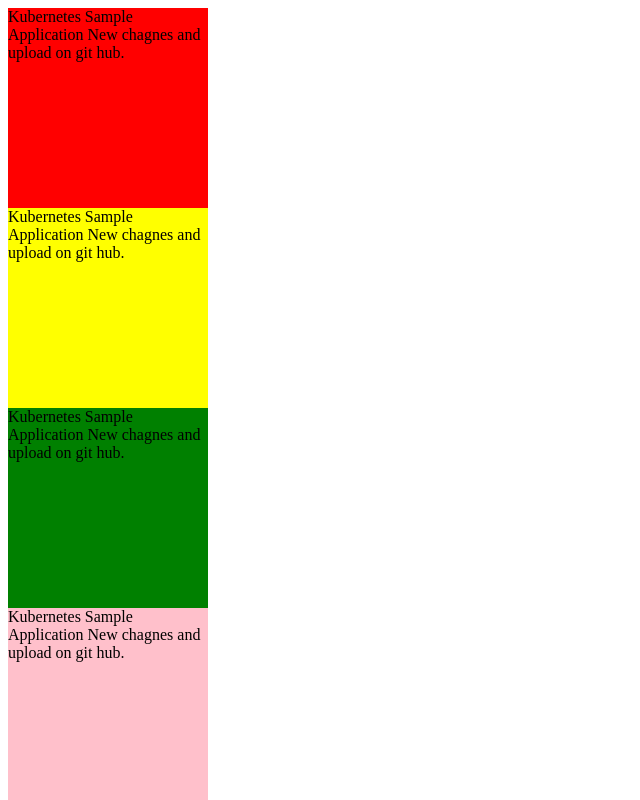
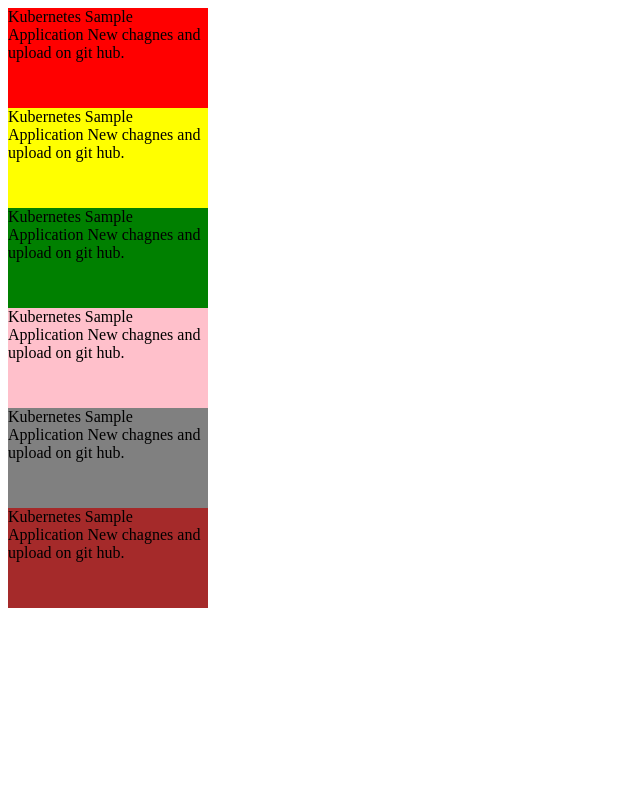
Before and after one commit to RajeshBoffincoders/digital-ocean-kubernetes-deploy, a plain HTML site: page index.html in a window 1280 px wide. Shown: the top 800 px of the page, without its empty margins (0-640 px from the left). Drawn offline with Linux system fonts and the light colour scheme.

Commit message:
my-first-app initial commit

```diff
--- a/index.html
+++ b/index.html
@@ -1,27 +1,27 @@
 <!DOCTYPE html>
 <title>DigitalOcean</title>
 <body>
- <div style="height:200px;width:200px;background:red">
+ <div style="height:100px;width:200px;background:red">
   Kubernetes Sample Application
   New chagnes and upload on git hub.
 </div>
-<div style="height:200px;width:200px;background:yellow">
+<div style="height:100px;width:200px;background:yellow">
   Kubernetes Sample Application
   New chagnes and upload on git hub.
 </div>
-<div style="height:200px;width:200px;background:green">
+<div style="height:100px;width:200px;background:green">
   Kubernetes Sample Application
   New chagnes and upload on git hub.
 </div>
-<div style="height:200px;width:200px;background:pink">
+<div style="height:100px;width:200px;background:pink">
   Kubernetes Sample Application
   New chagnes and upload on git hub.
 </div>
-<div style="height:200px;width:200px;background:gray">
+<div style="height:100px;width:200px;background:gray">
   Kubernetes Sample Application
   New chagnes and upload on git hub.
 </div>
- <div style="height:200px;width:200px;background:brown">
+ <div style="height:100px;width:200px;background:brown">
   Kubernetes Sample Application
   New chagnes and upload on git hub.
 </div>
```
